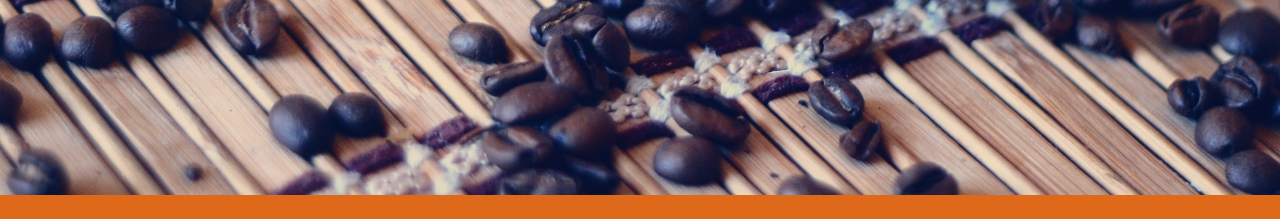
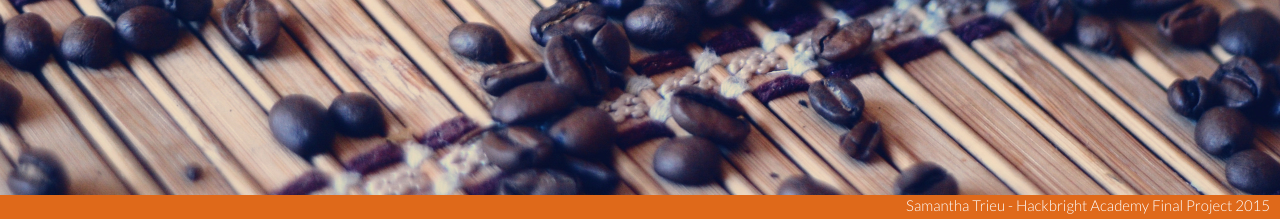
Before and after one commit to ssstrieu/CoffeeDate, a Flask app: page / in a window 1280 px wide. Shown: the part 581-800 px from the top of the page. Run offline with Flask 2, Linux system fonts and the light colour scheme; parts of the project's set-up code (start-up, migrations or seed data) failed here and were passed over; some libraries are stand-ins or nearby versions.

Commit message:
changed footer style

```diff
--- a/static/css/style2.css
+++ b/static/css/style2.css
@@ -113,8 +113,11 @@ footer {
    bottom:0px;
    height:24px;
    width:100%;
-   color:#fff;
    background:#DF691A;
+
+}
+#footerSig a{
+	color:#fff;
 }
 
 .left {
@@ -133,9 +136,7 @@ footer {
 	color:#fff;
 	text-decoration: underline;
 }
-#footerSig{
-	color:#fff;
-}
+
 
 /* ----------- PHONE: Galaxy S4 ----------- */
 
```
Also changed, not shown: yelp.py (renamed from YELP.PY).
